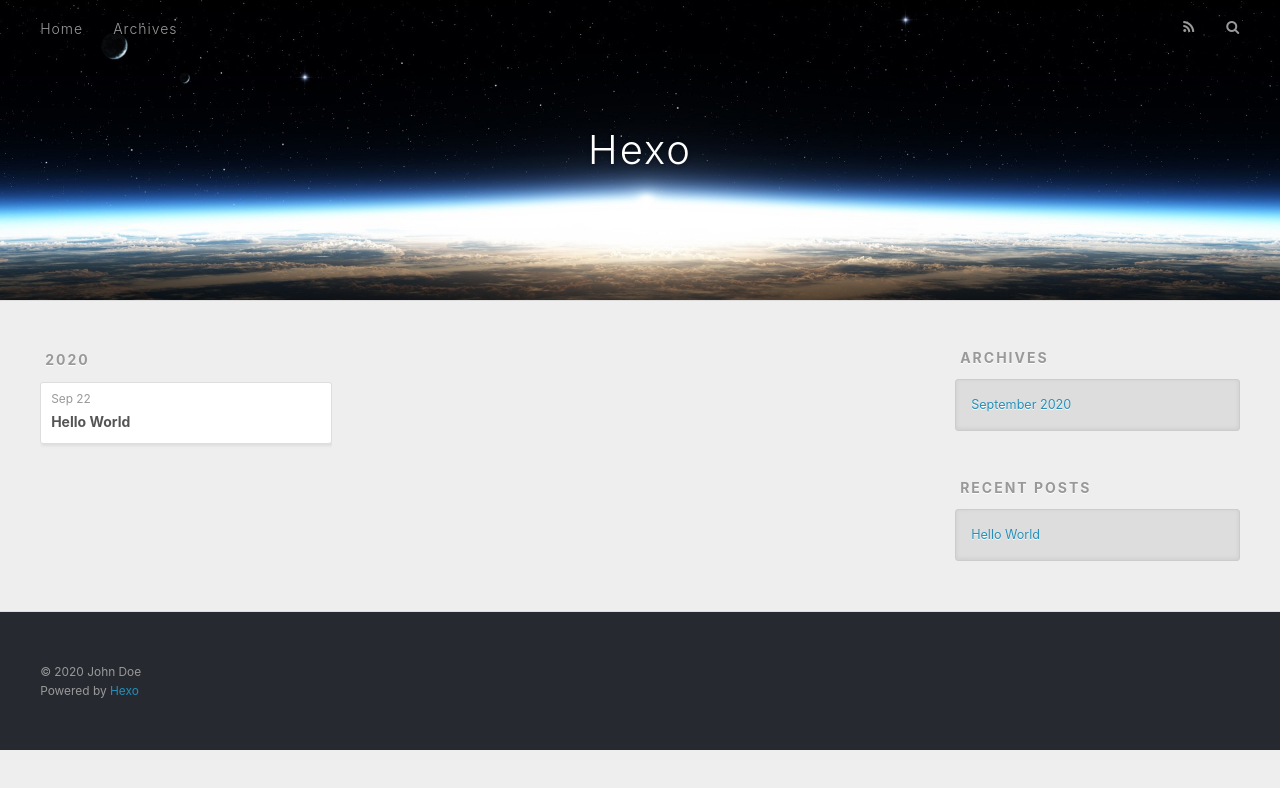
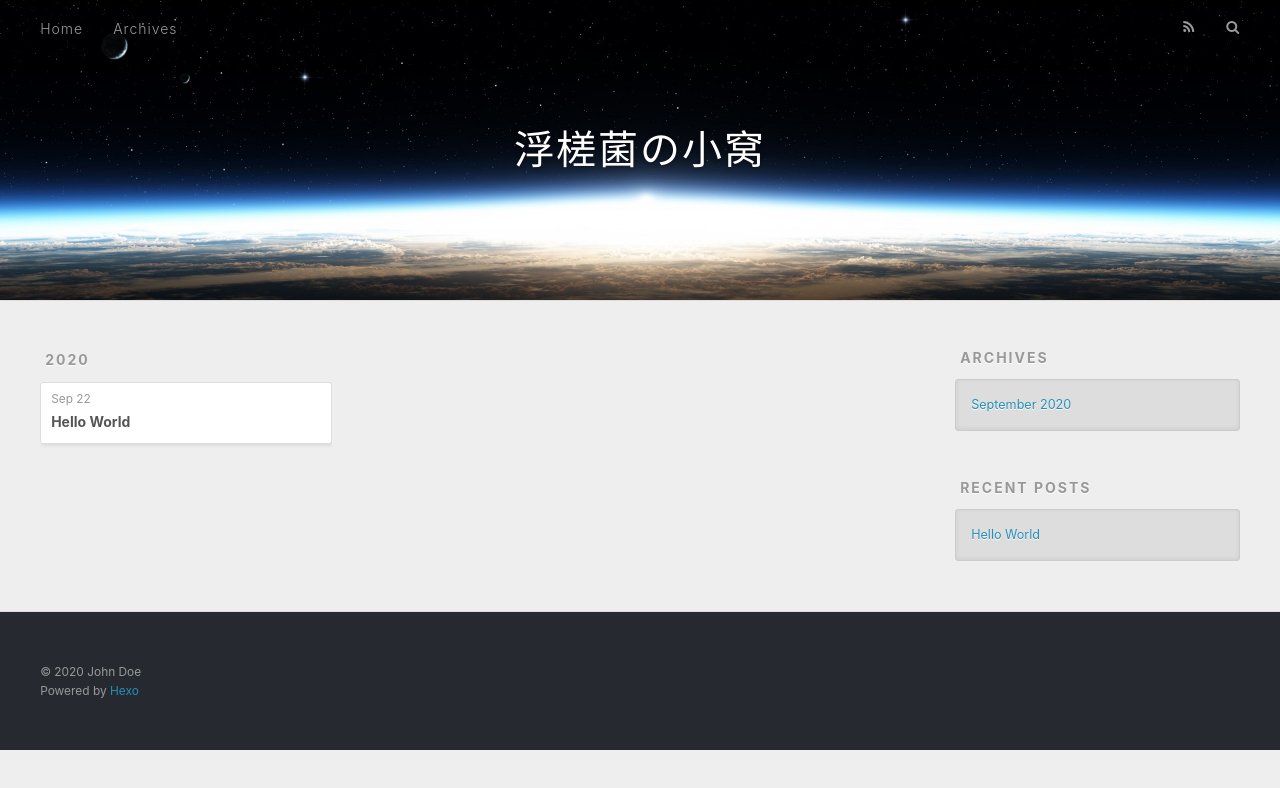
Before and after one commit to fuchajun/fuchajun.github.io, a plain HTML site: page archives/2020/09/index.html in a window 1280 px wide. Drawn offline with nearby package versions, Linux system fonts and the light colour scheme.

Commit message:
Site updated: 2020-09-24 19:42:02

```diff
--- a/archives/2020/09/index.html
+++ b/archives/2020/09/index.html
@@ -5,17 +5,17 @@
 
 
 
-  <title>Archives: 2020/9 | Hexo</title>
+  <title>Archives: 2020/9 | 浮槎菌の小窝</title>
   <meta name="viewport" content="width=device-width, initial-scale=1, maximum-scale=1">
   <meta property="og:type" content="website">
-<meta property="og:title" content="Hexo">
+<meta property="og:title" content="浮槎菌の小窝">
 <meta property="og:url" content="http://example.com/archives/2020/09/index.html">
-<meta property="og:site_name" content="Hexo">
+<meta property="og:site_name" content="浮槎菌の小窝">
 <meta property="og:locale" content="en_US">
 <meta property="article:author" content="John Doe">
 <meta name="twitter:card" content="summary">
 
-    <link rel="alternate" href="/atom.xml" title="Hexo" type="application/atom+xml">
+    <link rel="alternate" href="/atom.xml" title="浮槎菌の小窝" type="application/atom+xml">
 
 
     <link rel="icon" href="/favicon.png">
@@ -36,7 +36,7 @@
   <div id="header-outer" class="outer">
     <div id="header-title" class="inner">
       <h1 id="logo-wrap">
-        <a href="/" id="logo">Hexo</a>
+        <a href="/" id="logo">浮槎菌の小窝</a>
       </h1>
 
     </div>
```
Also changed, not shown: 2020/09/22/hello-world/index.html (+4 -4 lines), archives/2020/index.html (+5 -5 lines), archives/index.html (+5 -5 lines), index.html (+5 -5 lines).
